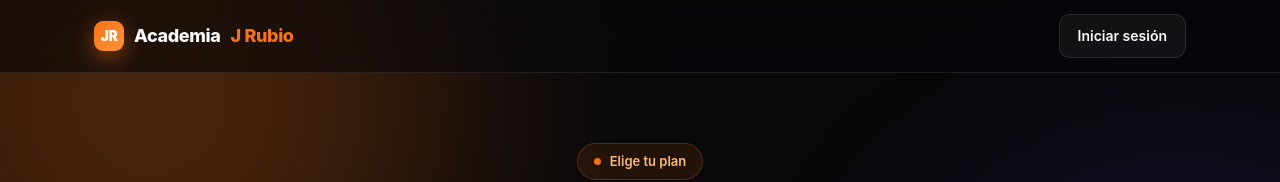
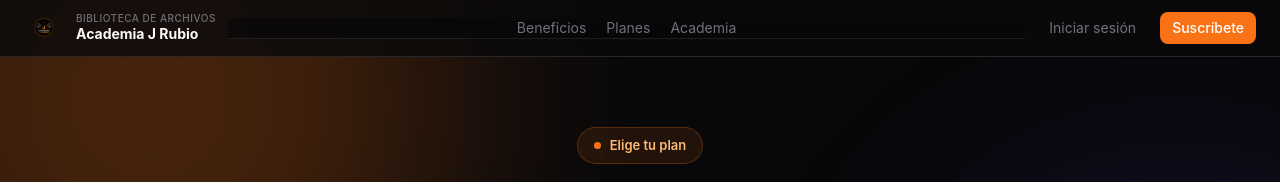
Before and after one commit to saverio1993/academia-jrubio, a Next.js app in the folder apps/web/: page /planes in a window 1280 px wide. Shown: the top 182 px of the page. Built offline with nearby package versions, Linux system fonts and the light colour scheme; no server answers; the database is empty.

Commit message:
feat(ui): TopNav y logo nuevo en /planes, /academia y /admin
- /planes: usa TopNav global con logo nuevo PNG
- /academia: usa TopNav global con logo nuevo PNG
- /admin layout: header con logo PNG + UserMenu (con dropdown)
- Todas las páginas autenticadas ahora tienen el mismo branding

```diff
--- a/apps/web/app/academia/page.tsx
+++ b/apps/web/app/academia/page.tsx
@@ -1,6 +1,7 @@
 import Link from 'next/link';
 import { prisma } from '@academia/db';
 import { auth } from '@/auth';
+import { TopNav } from '@/components/top-nav';
 
 export const dynamic = 'force-dynamic';
 
@@ -33,8 +34,10 @@ export default async function AcademiaCatalog() {
   }
 
   return (
-    <main className="mx-auto max-w-6xl px-6 py-12">
-      <div className="mb-10">
+    <>
+      <TopNav />
+      <main className="mx-auto max-w-6xl px-6 py-12">
+        <div className="mb-10">
         <h1 className="text-3xl font-bold tracking-tight md:text-5xl">
           Tu <span className="grad-text">Academia</span> técnica
         </h1>
@@ -99,6 +102,7 @@ export default async function AcademiaCatalog() {
           })}
         </div>
       )}
-    </main>
+      </main>
+    </>
   );
 }
--- a/apps/web/app/admin/layout.tsx
+++ b/apps/web/app/admin/layout.tsx
@@ -1,5 +1,6 @@
 import Link from 'next/link';
 import { requireAdmin } from '@/lib/admin';
+import { UserMenu } from '@/components/user-menu';
 import { Sidebar } from './_components/sidebar';
 
 export const dynamic = 'force-dynamic';
@@ -12,25 +13,35 @@ export default async function AdminLayout({ children }: { children: React.ReactN
       {/* Top bar */}
       <header className="sticky top-0 z-10 border-b border-[var(--color-border)] bg-[var(--color-bg)]/80 backdrop-blur">
         <div className="mx-auto flex max-w-7xl items-center justify-between px-6 py-3">
-          <div className="flex items-center gap-3">
-            <Link href="/admin" className="font-bold tracking-tight">
-              Academia <span className="text-[var(--color-accent)]">J Rubio</span>
-            </Link>
+          <Link href="/dashboard" className="flex items-center gap-3 shrink-0 group">
+            {/* eslint-disable-next-line @next/next/no-img-element */}
+            <img
+              src="/logo-academia.png"
+              alt="Academia J Rubio"
+              className="h-10 w-10 object-contain transition-transform group-hover:scale-105"
+            />
+            <div className="hidden sm:flex flex-col leading-tight">
+              <span className="text-[10px] uppercase tracking-wider text-[var(--color-muted)] font-medium">
+                Biblioteca de Archivos
+              </span>
+              <span className="font-bold text-sm text-[var(--color-fg)] group-hover:text-[var(--color-accent)] transition-colors">
+                Academia J Rubio
+              </span>
+            </div>
             <span className="rounded-full border border-[var(--color-border)] px-2 py-0.5 text-[10px] font-medium uppercase tracking-wider text-[var(--color-muted)]">
               Admin
             </span>
-          </div>
-          <div className="flex items-center gap-4 text-sm">
-            <Link href="/" className="text-[var(--color-muted)] transition-colors hover:text-[var(--color-fg)]">
+          </Link>
+          <div className="flex items-center gap-3 sm:gap-4 text-sm">
+            <Link href="/" className="hidden sm:inline text-[var(--color-muted)] transition-colors hover:text-[var(--color-fg)]">
               Ver sitio
             </Link>
-            <Link href="/dashboard" className="text-[var(--color-muted)] transition-colors hover:text-[var(--color-fg)]">
-              Mi cuenta
-            </Link>
-            <span className="hidden text-[var(--color-muted)] sm:inline">·</span>
-            <span className="hidden max-w-[180px] truncate text-[var(--color-muted)] sm:inline">
-              {admin.name ?? admin.email}
-            </span>
+            <UserMenu
+              name={admin.name}
+              email={admin.email}
+              image={admin.image}
+              role={admin.role}
+            />
           </div>
         </div>
       </header>
--- a/apps/web/app/planes/page.tsx
+++ b/apps/web/app/planes/page.tsx
@@ -1,6 +1,7 @@
 import Link from 'next/link';
 import { auth } from '@/auth';
 import { prisma } from '@academia/db';
+import { TopNav } from '@/components/top-nav';
 
 export const dynamic = 'force-dynamic';
 
@@ -83,18 +84,7 @@ export default async function PlanesPage() {
       <div className="glow g2" />
       <div className="glow g3" />
 
-      <nav>
-        <div className="navin">
-          <Link href="/" className="logo" style={{ textDecoration: 'none', color: 'inherit' }}>
-            <span className="dot">JR</span> Academia <span style={{ color: 'var(--lp-accent)' }}>J Rubio</span>
-          </Link>
-          <div style={{ display: 'flex', gap: 10 }}>
-            <Link className="btn btn-ghost" href={logged ? '/dashboard' : '/signin'}>
-              {logged ? 'Mi cuenta' : 'Iniciar sesión'}
-            </Link>
-          </div>
-        </div>
-      </nav>
+      <TopNav />
 
       <section className="wrap" style={{ paddingTop: 70 }}>
         <div className="stitle reveal in">
```
